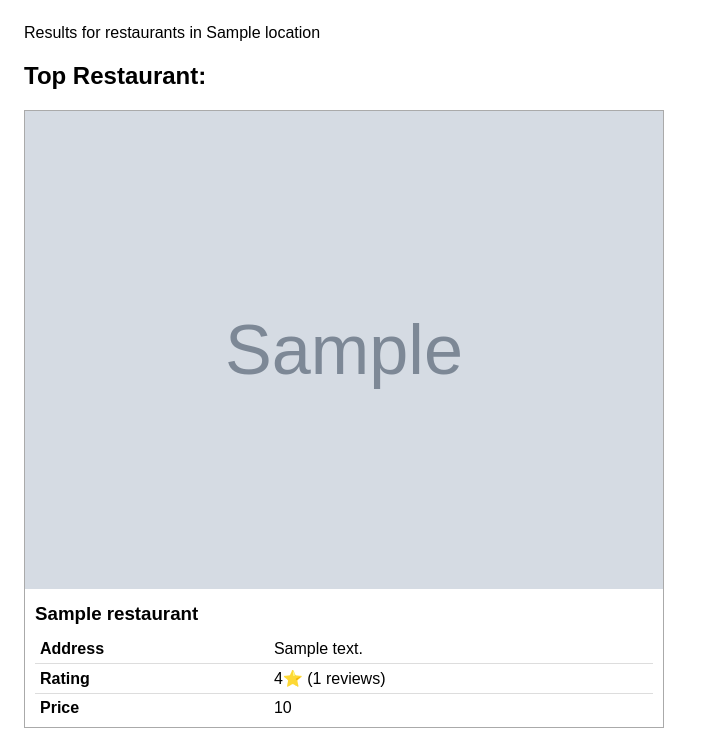
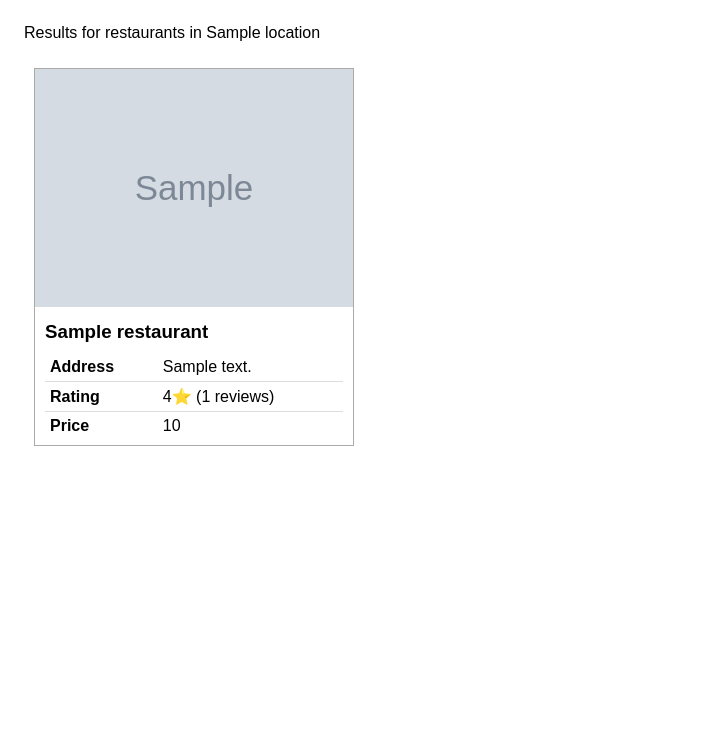
Before and after one commit to evan1026/webdev-labs, a Flask app: template lab02/templates/restaurant.html in a window 1280 px wide. Shown: the part 128-880 px from the top of the page, without its empty margins (0-703 px from the left). After the commit the page ends 574 px from the top, so only its background shows below. Run offline with Flask 2, Linux system fonts and the light colour scheme; the template is opened without the code that fills it: most values are stand-ins (such as "Sample title", 1, 10 or a date in 2020); grey boxes marked "Sample" are stand-in pictures; some libraries are stand-ins or nearby versions.

Commit message:
Looping through restaurants

```diff
--- a/lab02/app.py
+++ b/lab02/app.py
@@ -85,7 +85,7 @@ def exercise4():
         user=current_user,
         search_term=search_term,
         location=location,
-        restaurant=restaurants[0]
+        restaurants=restaurants
     )
 
 @app.route('/cards/')
--- a/lab02/static/style.css
+++ b/lab02/static/style.css
@@ -39,9 +39,21 @@ main {
 /*
  * Restaurant page result elements
  */
+.restaurant-results-table {
+    display: table;
+    border-spacing: 10px;
+}
+.restaurant-results-table-row {
+    display: table-row;
+}
+.restaurant-results-table-cell {
+    width: 25vw;
+    display: table-cell;
+    vertical-align: top;
+}
+
 
 .restaurant-result {
-    width: 50vw;
     border: 1px solid #aaa;
 }
 .restaurant-result h3 {
--- a/lab02/templates/restaurant.html
+++ b/lab02/templates/restaurant.html
@@ -12,8 +12,15 @@
 
     <main>
         <p>Results for {{search_term or 'restaurants'}} in {{location}}</p>
-        <h2>Top Restaurant:</h2>
-        <section class='restaurant-result'>
+        <div class="restaurant-results-table">
+            <div class="restaurant-results-table-row">
+                {% for restaurant in restaurants %}
+                    {% if loop.index > 1 and (loop.index - 1) is divisibleby 3 %}
+                        </div>
+                        <div class="restaurant-results-table-row">
+                    {% endif %}
+                    <div class='restaurant-results-table-cell'>
+                        <div class='restaurant-result'>
                             <img src="{{ restaurant.get('image_url') }}" />
                             <h3>{{ restaurant.get('name') }}</h3>
                             <div class='restaurant-result-data-container'>
@@ -29,7 +36,11 @@
                                     </tr>
                                 </table>
                             </div>
-        </section>
+                        </div>
+                    </div>
+                {% endfor %}
+            </div>
+        </div>
     </main>
 </body>
 </html>
```
Lines whose indentation alone changed are shown as unchanged.
